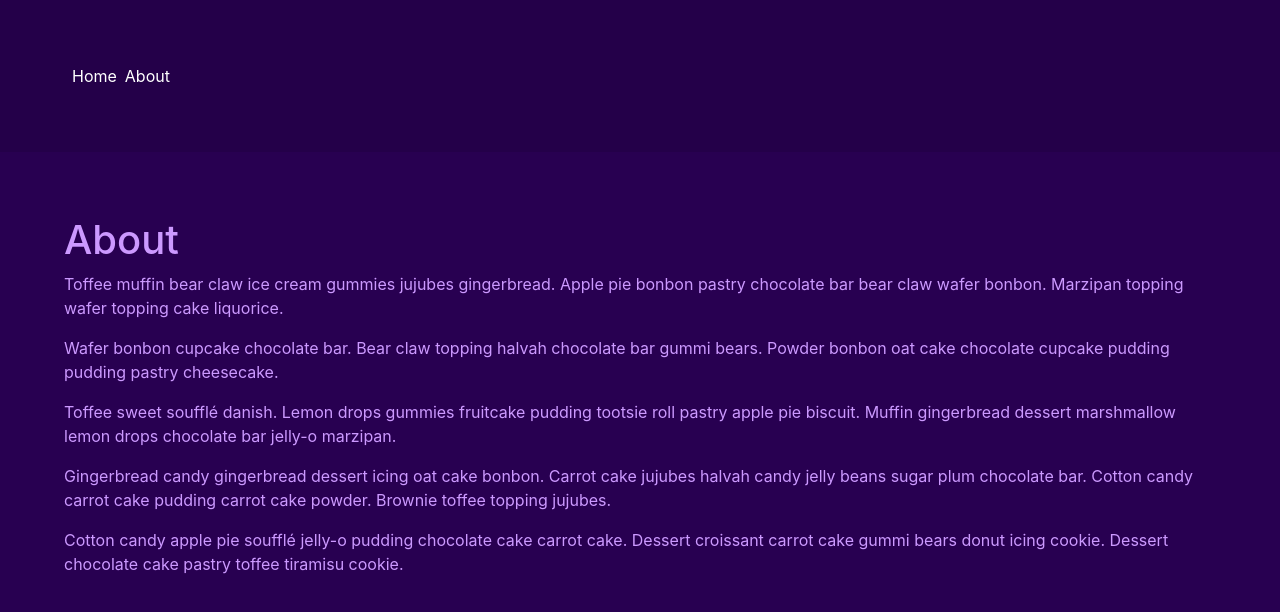
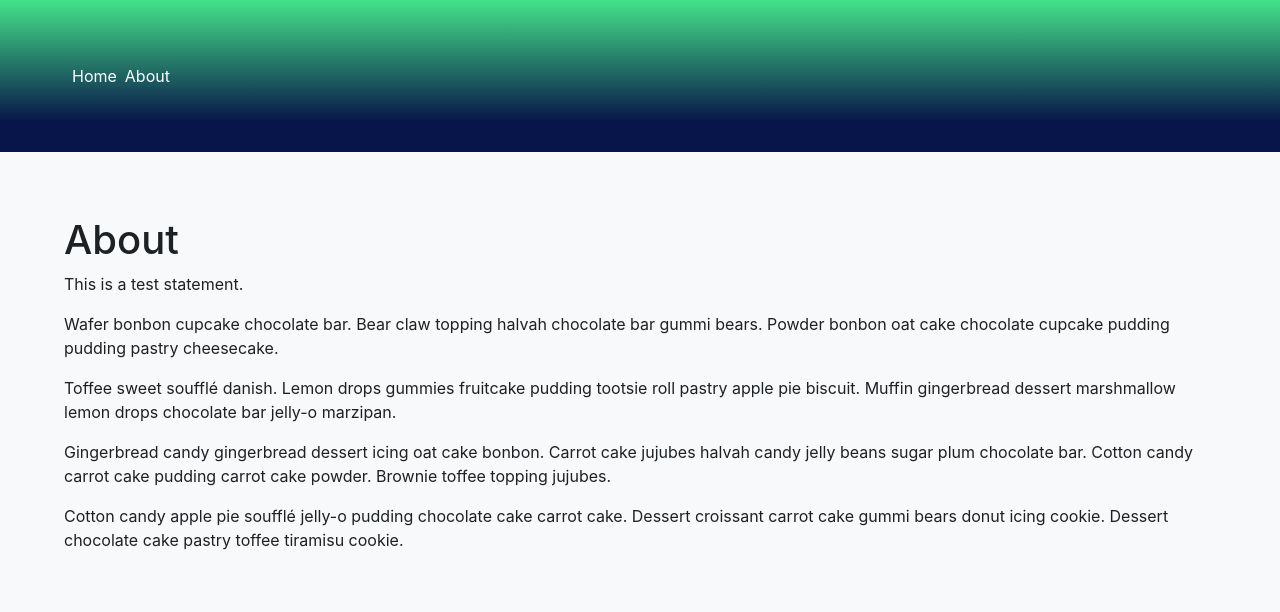
Before and after one commit to pabernab/CarbonFootprint, a React (Create React App) app in the folder carbonfootprint/: page /about in a window 1280 px wide. Shown: the top 612 px of the page. Built offline with nearby package versions, Linux system fonts and the light colour scheme.

Commit message:
some simple style changes

```diff
--- a/carbonfootprint/src/components/About.js
+++ b/carbonfootprint/src/components/About.js
@@ -3,13 +3,11 @@ import Page from "./Page";
 
 export default function About(props) {
   return (
-    <Page color="#cc99ff" background="#280051">
+    <Page color="#1d2124" background="#f8f9fa">
       <h1>About</h1>
 
       <p>
-        Toffee muffin bear claw ice cream gummies jujubes gingerbread. Apple pie
-        bonbon pastry chocolate bar bear claw wafer bonbon. Marzipan topping
-        wafer topping cake liquorice.
+       This is a test statement.
       </p>
       <p>
         Wafer bonbon cupcake chocolate bar. Bear claw topping halvah chocolate
--- a/carbonfootprint/src/components/Home.js
+++ b/carbonfootprint/src/components/Home.js
@@ -45,7 +45,7 @@ function Home() {
               </Form.Control>
             </Form.Group>
             <Button disabled={loading} className="w-100" type="submit">
-              Submit
+              Calculate
             </Button>
           </Form>
         </Card.Body>
--- a/carbonfootprint/src/style.css
+++ b/carbonfootprint/src/style.css
@@ -4,7 +4,7 @@
 }
 
 body {
-  background: #223;
+  background: linear-gradient(0deg, rgba(8,21,74,1) 20%, rgba(68,226,137,1) 100%);
   color: #fff;
   font-family: -apple-system, BlinkMacSystemFont, "Segoe UI", Roboto,
     Oxygen-Sans, Ubuntu, Cantarell, "Helvetica Neue", sans-serif;
@@ -15,7 +15,7 @@ body {
 
 /* Nav */
 .nav {
-  background: rgba(0, 0, 0, 0.1);
+  background: linear-gradient(0deg, rgba(8,21,74,1) 20%, rgba(68,226,137,1) 100%);
   padding: 5%;
   position: fixed;
   text-align: right;
```
Also changed, not shown: 1 other file (tests, documents, lock files or other folders).
